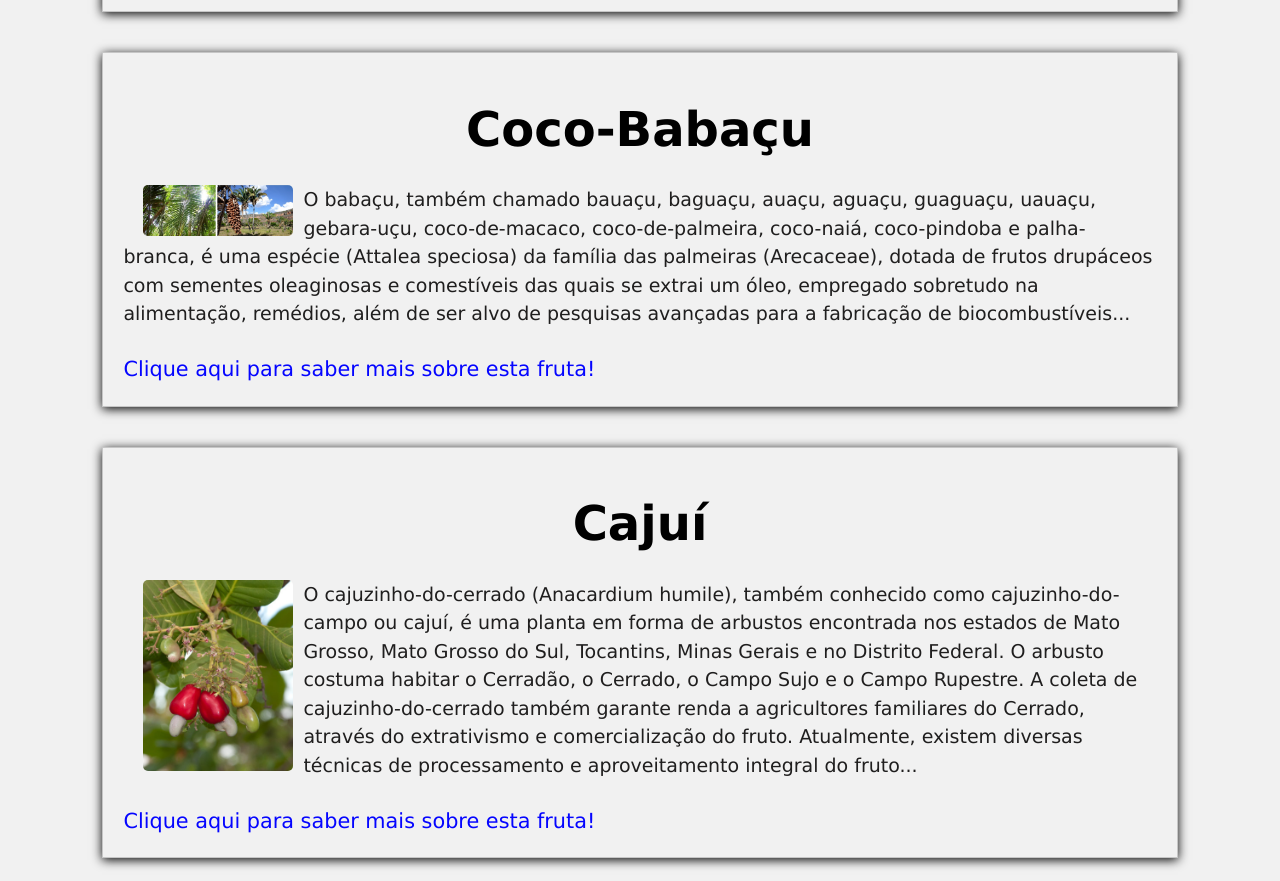
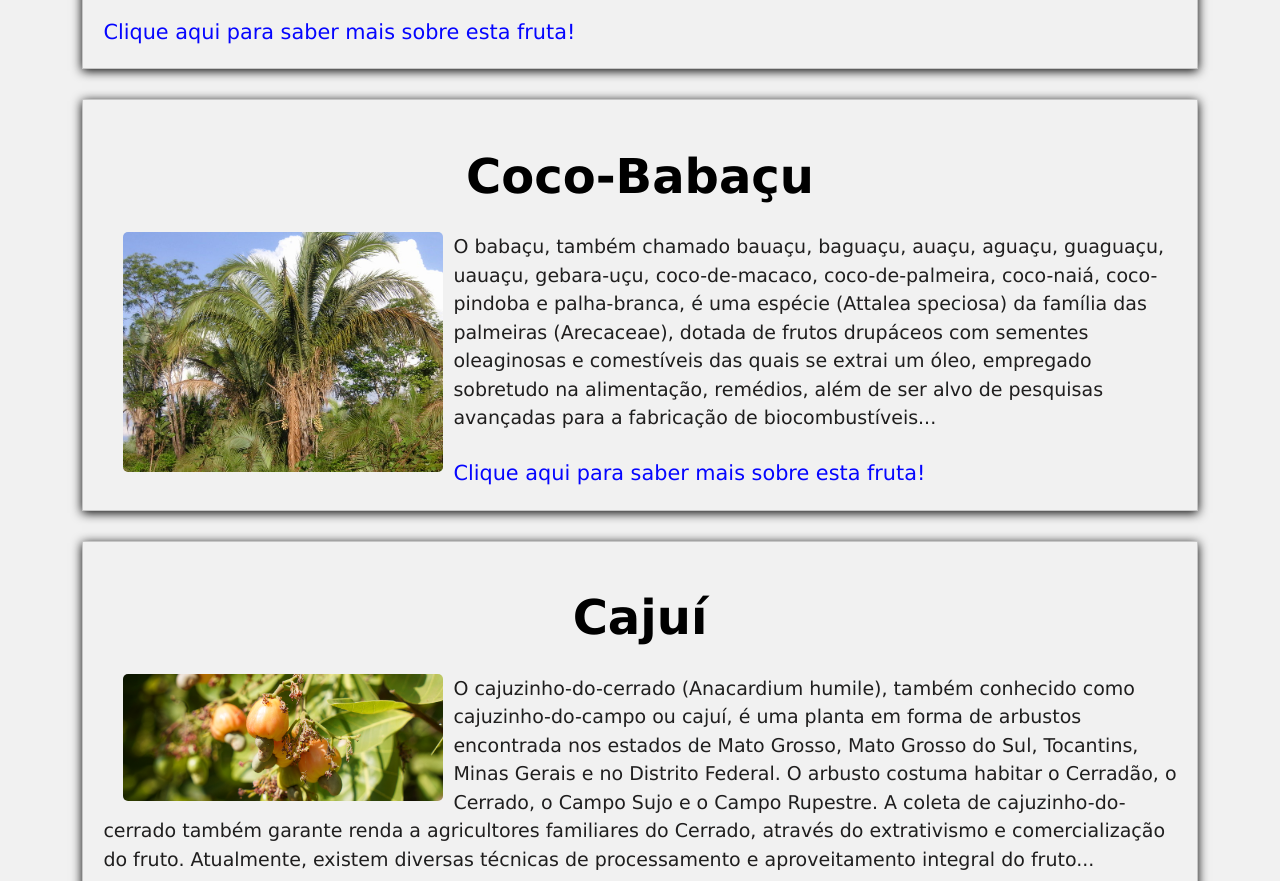
Before and after one commit to devgabrielbarbosa/bioma-cerrado, a plain HTML site: page index.html in a window 1280 px wide. Shown: the part 2423-3304 px from the top of the page. Drawn offline with Linux system fonts and the light colour scheme.

Commit message:
modificações na pagina principal

```diff
--- a/css/conteudoPrincipal.css
+++ b/css/conteudoPrincipal.css
@@ -206,17 +206,16 @@
 
     .titulo-principal {
         font-size: 5rem;
-        margin: 30px;
+
     }
 
     .frutas-single {
-        margin: 20px;
         padding: 20px;
         justify-content: center;
     }
 
     .frutas-imagem {
-        width: 150px;
+        width: 40vh;
         float: left;
         margin: 0px 10px 0px 20px;
     }
--- a/script.js
+++ b/script.js
@@ -29,7 +29,7 @@ const frutas = [
     {
         id: 00,
         nome: 'Coco-Babaçu',
-        img: './img/babaçu.jpg',
+        img: './img/Babacu.jpeg',
         descricao: `O babaçu, também chamado bauaçu, baguaçu, auaçu, aguaçu, guaguaçu,
          uauaçu, gebara-uçu, coco-de-macaco, coco-de-palmeira, coco-naiá, coco-pindoba e
          palha-branca, é uma espécie (Attalea speciosa) da família das palmeiras
@@ -42,7 +42,7 @@ const frutas = [
     {
         id: 01,
         nome: 'Cajuí',
-        img: './img/cajui-cajuzinho-do-cerrado-foto-nivaldo-ferr.jpg',
+        img: './img/cajui.png',
         descricao: `O cajuzinho-do-cerrado (Anacardium humile), também
         conhecido como cajuzinho-do-campo ou cajuí, é uma planta em forma de
          arbustos encontrada nos estados de Mato Grosso, Mato Grosso do Sul, Tocantins,
@@ -93,9 +93,7 @@ const frutas = [
         Os frutos do jatobá-do-cerrado são apreciados in natura por populações rurais, e suas flores se destacam
         na paisagem, sendo muitas vezes utilizadas para ornamentação de jardins e de vias públicas. Os morcegos
          são os principais agentes polinizadores do jatobá.
-        A sua floração ocorre nos meses de dezembro a fevereiro; e sua frutificação nos meses de agosto e setembro.
-         Em razão de sua polpa farinácea, seus frutos são utilizados na culinária para fazer mingau, biscoitos, pães e bolos.
-         A polpa também é utilizada para a produção de geleias e licores...`,
+        A sua floração ocorre nos meses de dezembro a fevereiro; e sua frutificação nos meses de agosto e setembro...`,
         link: "./fruitpages/jatoba.html",
         alt: "Foto do jatobá",
     },
```
Also changed, not shown: img/Babacu.jpeg (added), img/babaçu.jpg (deleted), img/cajui-cajuzinho-do-cerrado-foto-nivaldo-ferr.jpg (deleted), img/cajui.png (added).
